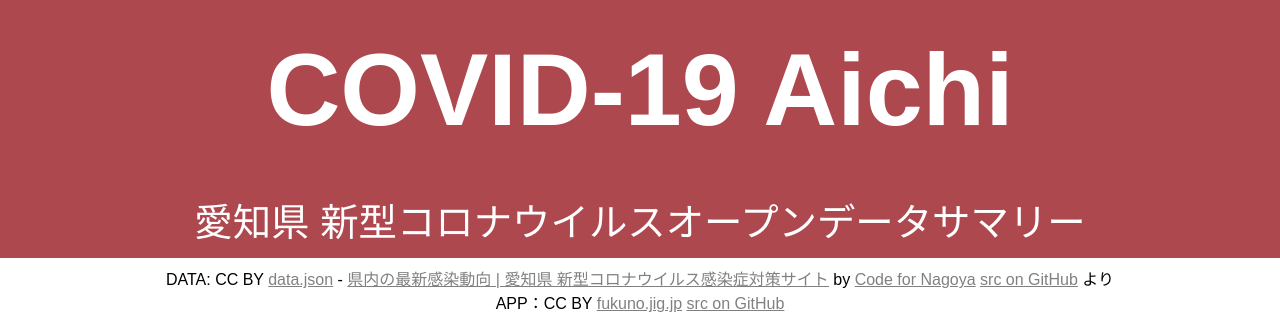
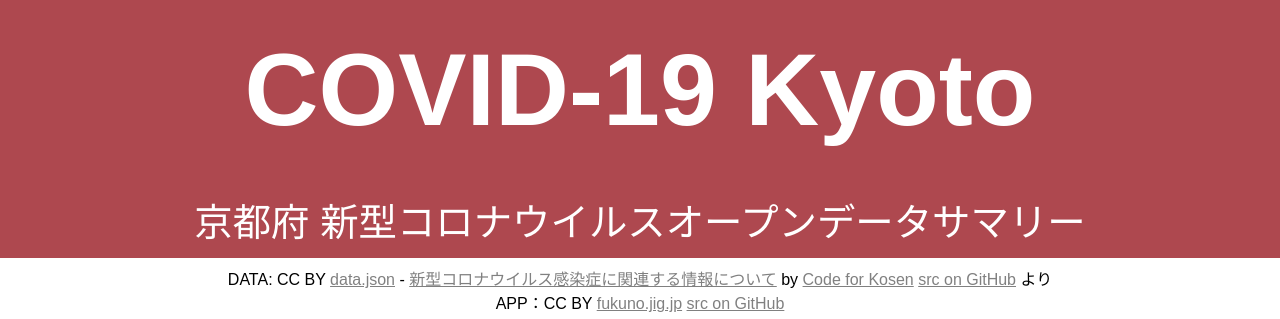
Before and after one commit to yasuhitoinoue/covid19-kyoto, a plain HTML site: page kyoto.html in a window 1280 px wide. Shown: the top 319 px of the page. Drawn offline with Linux system fonts and the light colour scheme; a script that the page names is missing.

Commit message:
html修正

```diff
--- a/kyoto.html
+++ b/kyoto.html
@@ -1,7 +1,7 @@
 <!DOCTYPE html><html><head><meta charset="utf-8"/>
 <meta name="viewport" content="width=device-width, initial-scale=1.0, maximum-scale=1.0, minimum-scale=1.0"/>
-<link rel="apple-touch-icon" href="aichi.png"/>
-<meta property="og:image" content="aichi.png"/>
+<link rel="apple-touch-icon" href="kyoto.png"/>
+<meta property="og:image" content="kyoto.png"/>
 <meta name="format-detection" content="telephone=no"/>
 <title>COVID-19 Kyoto - 京都府 新型コロナウイルスオープンデータサマリー</title>
 <script src="https://fukuno.jig.jp/app/csv/lib/fukuno.js"></script>
@@ -114,7 +114,7 @@ a {
 </head>
 <body>
 
-<h1 id=title>COVID-19 Aichi</h1><div class=subtitle>愛知県 新型コロナウイルスオープンデータサマリー</div>
+<h1 id=title>COVID-19 Kyoto</h1><div class=subtitle>京都府 新型コロナウイルスオープンデータサマリー</div>
 <div id="main"></div>
 <div id="link">
   <!--
@@ -122,7 +122,7 @@ a {
 <!--<div id="debug"></div>-->
 
 <div id="src">
-DATA: CC BY <a href=https://raw.githubusercontent.com/code4nagoya/covid19/master/data/data.json>data.json</a> - <a href=https://stopcovid19.code4.nagoya/>県内の最新感染動向 | 愛知県 新型コロナウイルス感染症対策サイト</a> by <a href=https://github.com/code4nagoya>Code for Nagoya</a> <a href=https://github.com/code4nagoya/covid19>src on GitHub</a> より<br>
+DATA: CC BY <a href=https://raw.githubusercontent.com/yasuhitoinoue/covid19-kyoto/master/data/covid-19-kyoto.json>data.json</a> - <a href=https://www.pref.kyoto.jp/kentai/news/novelcoronavirus.html>新型コロナウイルス感染症に関連する情報について</a> by <a href=https://www.facebook.com/codeforkosen/>Code for Kosen</a> <a href=https://github.com/yasuhitoinoue/covid19-kyoto>src on GitHub</a> より<br>
 APP：CC BY <a href='https://fukuno.jig.jp/2786'>fukuno.jig.jp</a> <a href=https://github.com/code4sabae/covid19>src on GitHub</a><br>
 </div>
 <img id=qrcode><script>addEventListener("load", () => qrcode.src = "https://chart.apis.google.com/chart?chs=140x140&cht=qr&chl=" + encodeURIComponent(document.location))</script><br>
```
